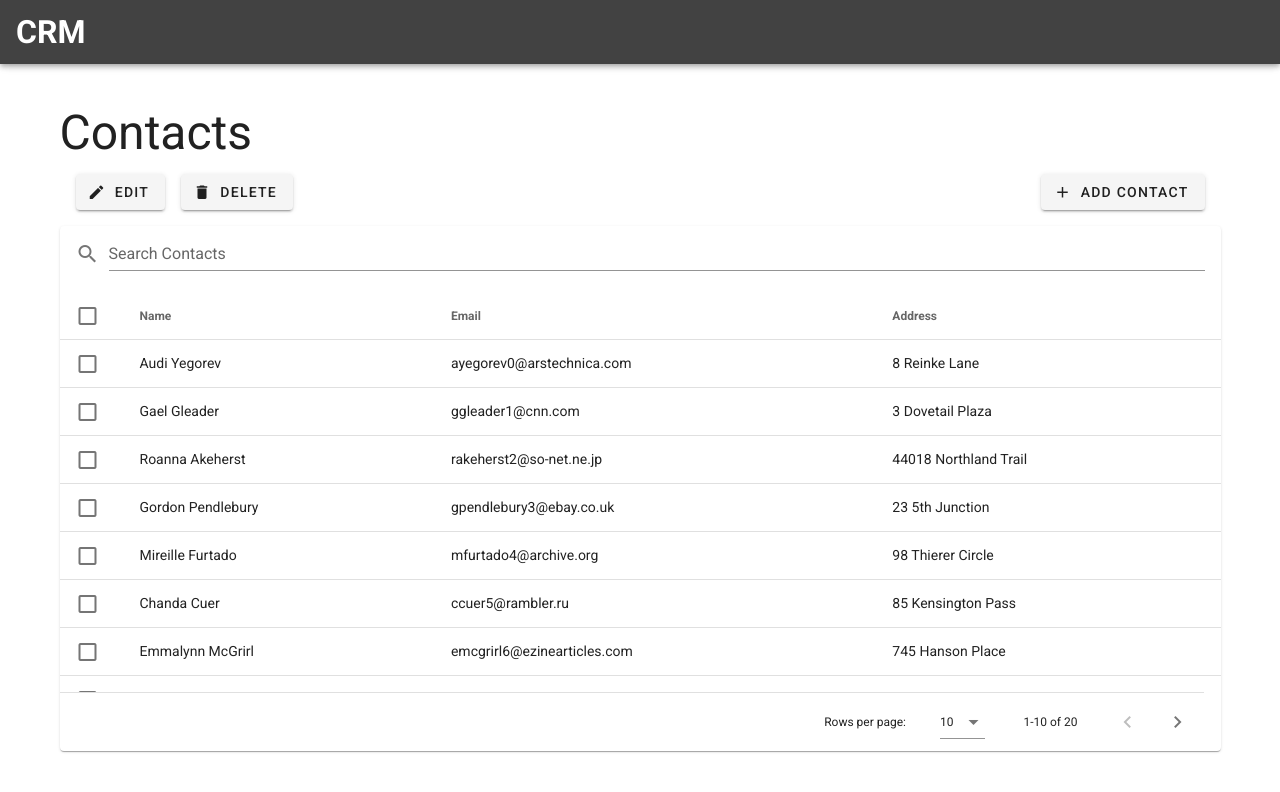
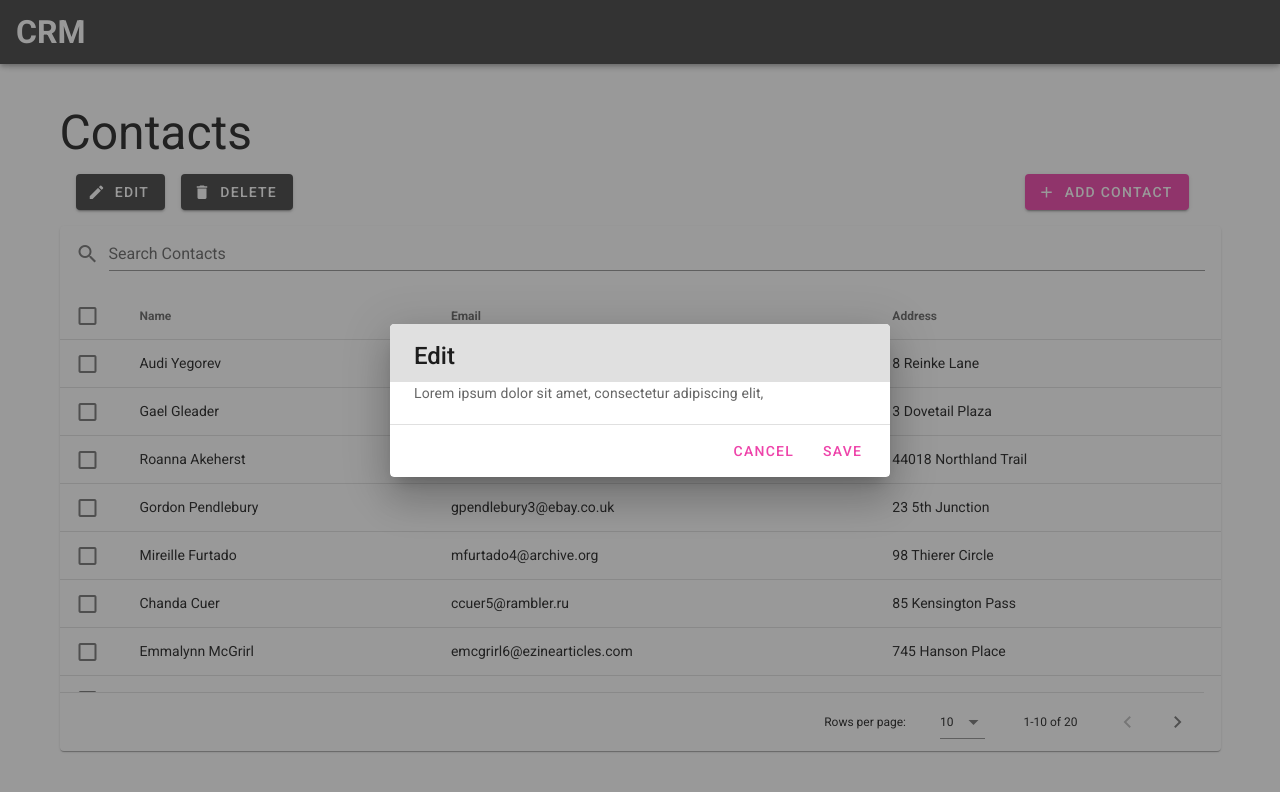
Before and after one commit to awstin17/CRM, a Vue app: page / in a window 1280 px wide. Both pictures are taken after a click on the button "EDIT". Shown: the top 792 px of the page. Built offline with nearby package versions, Linux system fonts and the light colour scheme; a small style sheet from the web is missing.

Commit message:
updates(contact-table-actions): swapped buttons out for dialogs

```diff
--- a/src/components/contact-manager/contact-table-actions/index.vue
+++ b/src/components/contact-manager/contact-table-actions/index.vue
@@ -2,26 +2,137 @@
   <div class="contact-table-actions">
     <div class="contact-table-actions__button-container">
       <div class="contact-table-actions__button-container-left">
-        <v-btn class="contact-table-actions__button">
+        <v-dialog
+          v-model="dialog"
+          width="500"
+        >
+          <template v-slot:activator="{ on, attrs }">
+            <v-btn color="secondary" v-bind="attrs" v-on="on" class="contact-table-actions__button">
               <v-icon left dark>
                 mdi-pencil
               </v-icon>
               Edit
             </v-btn>
-        <v-btn class="contact-table-actions__button">
+          </template>
+
+          <v-card>
+            <v-card-title class="headline grey lighten-2">
+              Edit
+            </v-card-title>
+
+            <v-card-text>
+              Lorem ipsum dolor sit amet, consectetur adipiscing elit,
+            </v-card-text>
+
+            <v-divider></v-divider>
+
+            <v-card-actions>
+              <v-spacer></v-spacer>
+              <v-btn
+                color="primary"
+                text
+                @click="dialog = false"
+              >
+                Cancel
+              </v-btn>
+              <v-btn
+                color="primary"
+                text
+                @click="dialog = false"
+              >
+                Save
+              </v-btn>
+            </v-card-actions>
+          </v-card>
+        </v-dialog>
+        <v-dialog
+          v-model="dialog2"
+          width="500"
+        >
+          <template v-slot:activator="{ on, attrs }">
+            <v-btn color="secondary" v-bind="attrs" v-on="on" class="contact-table-actions__button">
               <v-icon left dark>
                 mdi-delete
               </v-icon>
               Delete
             </v-btn>
+          </template>
+
+          <v-card>
+            <v-card-title class="headline grey lighten-2">
+              Delete
+            </v-card-title>
+
+            <v-card-text>
+              Are you sure you want to delete this record?
+            </v-card-text>
+
+            <v-divider></v-divider>
+
+            <v-card-actions>
+              <v-spacer></v-spacer>
+              <v-btn
+                color="primary"
+                text
+                @click="dialog2 = false"
+              >
+                Cancel
+              </v-btn>
+              <v-btn
+                color="primary"
+                text
+                @click="dialog2 = false"
+              >
+                Yes, Delete
+              </v-btn>
+            </v-card-actions>
+          </v-card>
+        </v-dialog>
       </div>
       <div class="contact-table-actions__button-container-right">
-        <v-btn class="contact-table-actions__button">
+        <v-dialog
+          v-model="dialog3"
+          width="500"
+        >
+          <template v-slot:activator="{ on, attrs }">
+            <v-btn color="primary" v-bind="attrs" v-on="on" class="contact-table-actions__button">
               <v-icon left dark>
                 mdi-plus
               </v-icon>
               Add Contact
             </v-btn>
+          </template>
+
+          <v-card>
+            <v-card-title class="headline grey lighten-2">
+              Add Contact
+            </v-card-title>
+
+            <v-card-text>
+              Are you sure you want to delete this record?
+            </v-card-text>
+
+            <v-divider></v-divider>
+
+            <v-card-actions>
+              <v-spacer></v-spacer>
+              <v-btn
+                color="primary"
+                text
+                @click="dialog3 = false"
+              >
+                Cancel
+              </v-btn>
+              <v-btn
+                color="primary"
+                text
+                @click="dialog3 = false"
+              >
+                Yes, Delete
+              </v-btn>
+            </v-card-actions>
+          </v-card>
+        </v-dialog>
       </div>
     </div>
   </div>
@@ -30,6 +141,13 @@
 <script>
 export default {
   name: 'Contact Actions',
+  data() {
+    return {
+      dialog: false,
+      dialog2: false,
+      dialog3: false,
+    }
+  },
 }
 </script>
 
```
Lines whose indentation alone changed are shown as unchanged.
